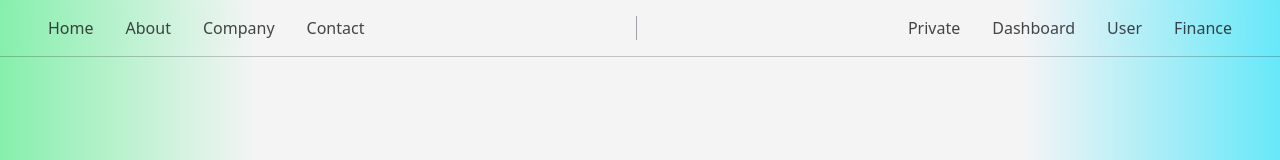
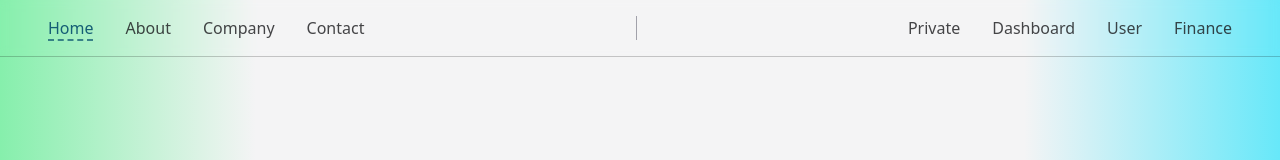
Before and after one commit to ijkml/nuxt-umami-nuxt3, a Nuxt app: page / in a window 1280 px wide. Shown: the top 160 px of the page. Built offline with nearby package versions, Linux system fonts and the light colour scheme.

Commit message:
chore: improve styles

```diff
--- a/app.vue
+++ b/app.vue
@@ -38,7 +38,7 @@
 }
 
 .demo-page-root {
-  @apply flex p-16 w-full items-center relative justify-center min-h-screen;
+  @apply flex px-16 py-32 w-full items-center relative justify-center min-h-screen;
 }
 
 .demo-page-root .page-container {
--- a/components/Navigation.vue
+++ b/components/Navigation.vue
@@ -28,7 +28,7 @@ const navLinks = [
   <div class="nav-container">
     <template v-for="nav in navLinks" :key="nav.id">
       <nav :id="nav.id">
-        <NuxtLink v-for="pl in nav.links" :key="pl.text" :to="pl.link">
+        <NuxtLink v-for="pl in nav.links" :key="pl.text" class="nav-links" exact-active-class="active" :to="pl.link">
           {{ pl.text }}
         </NuxtLink>
       </nav>
@@ -47,13 +47,21 @@ nav {
   @apply flex justify-around gap-4 lg:gap-8;
 }
 
-nav > a {
+.nav-links {
   @apply transition-all duration-250 underline underline-dashed
     opacity-80 decoration-offset-13 underline-transparent;
 }
 
-nav > a:where(:focus-visible, :hover) {
+.nav-links:where(:focus-visible, :hover, .active) {
   @apply decoration-offset-6 opacity-100 underline-current;
+}
+
+.nav-links.active {
+  @apply text-cyan-8 dark:text-cyan-5;
+}
+
+.nav-links:focus {
+  outline: none !important;
 }
 
 .divider {
@@ -63,8 +71,4 @@ nav > a:where(:focus-visible, :hover) {
 .divider:last-of-type {
   @apply hidden;
 }
-
-a:focus {
-  outline: none !important;
-}
 </style>
```
